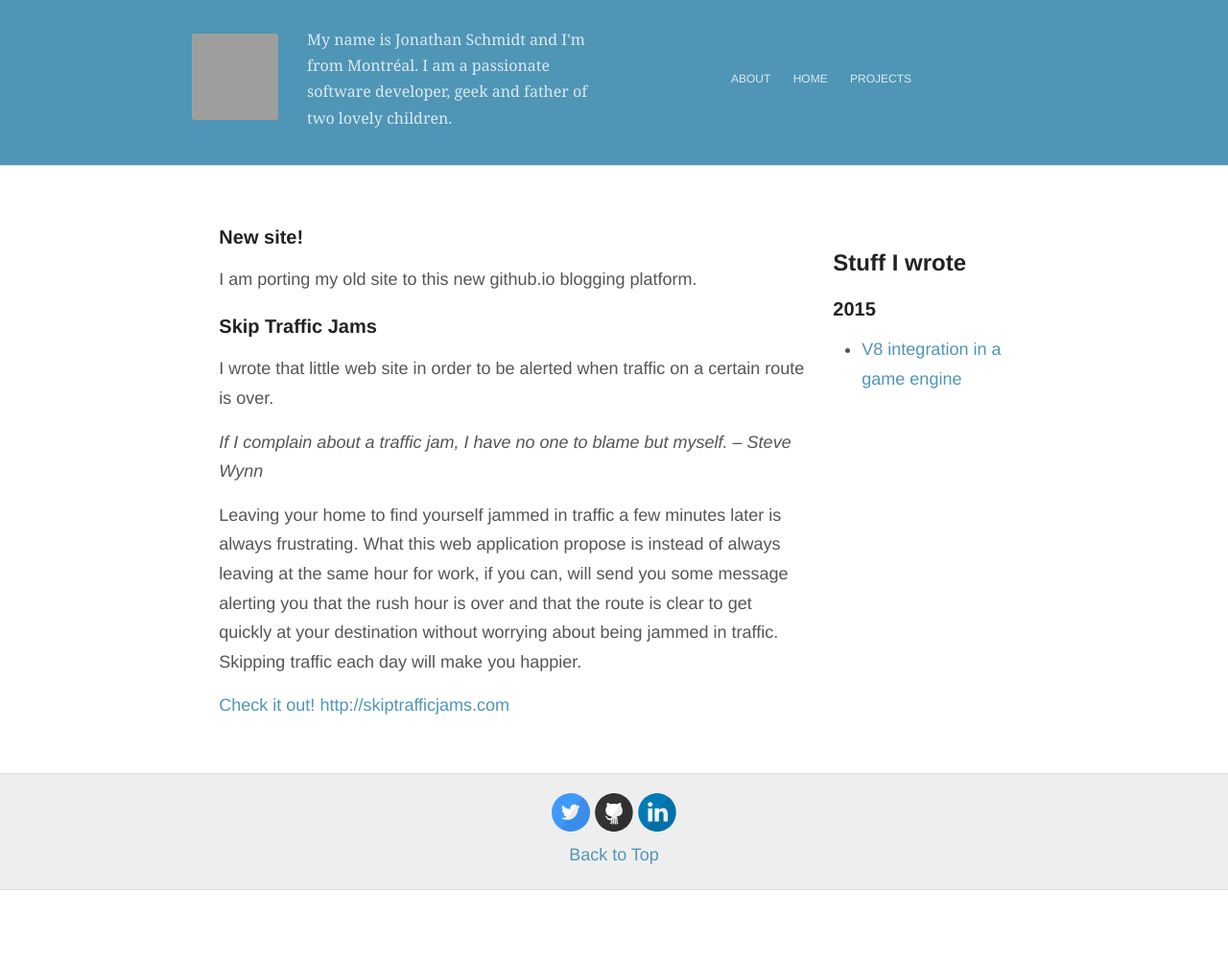
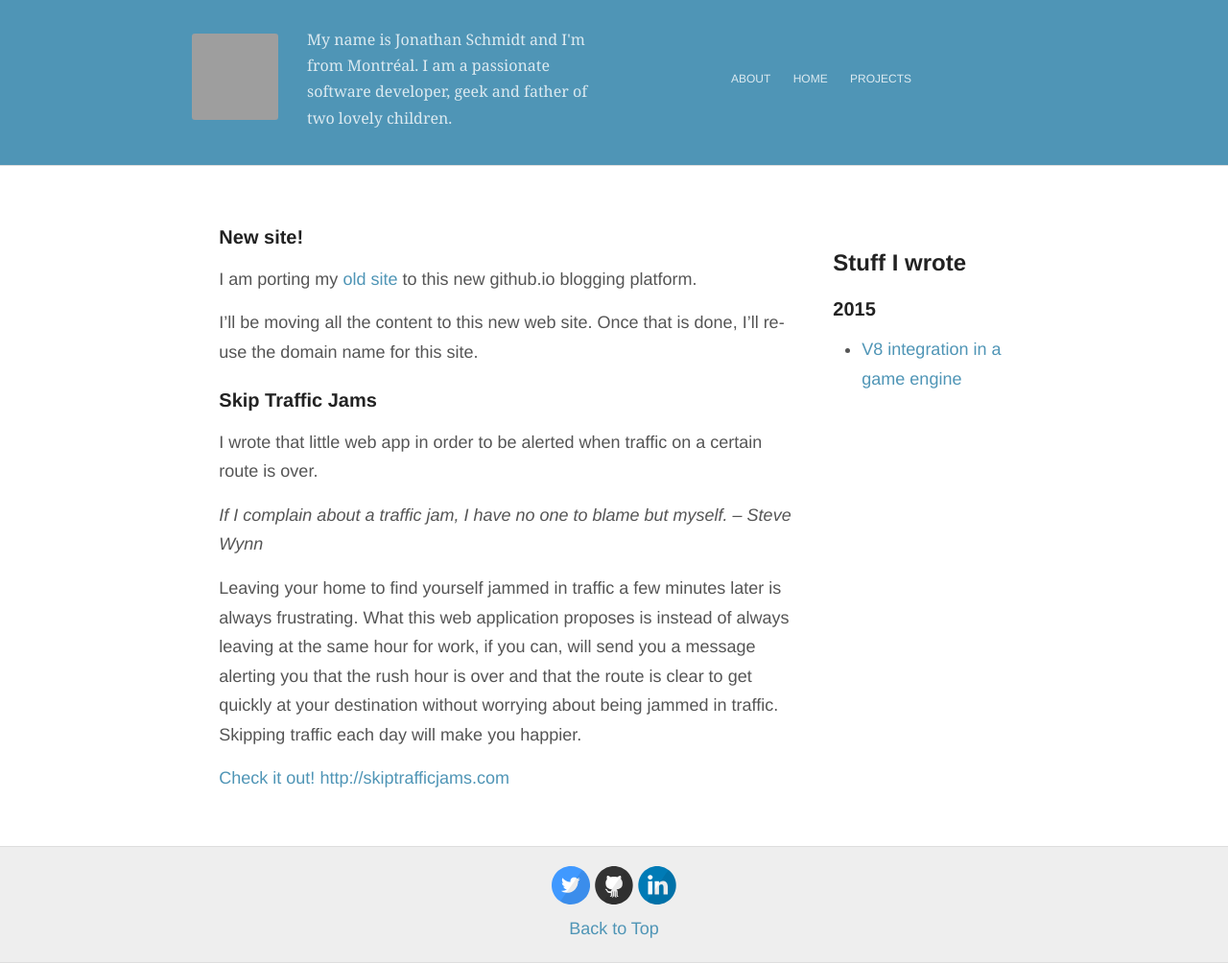
Before and after one commit to jschmidt42/jschmidt42.github.io, a Jekyll site: the page built from index.md, in a window 1280 px wide. Shown: the whole page at 96% size. Built offline with Jekyll 4.4.1, drawn with Linux system fonts in a browser that asks for light colours; our own code applies the rules of GitHub Pages for plain Markdown files; before the commit the page ends 928 px from its top, so only the background shows below that; grey boxes are pictures that could not be loaded.

Commit message:
Update news

```diff
--- a/index.md
+++ b/index.md
@@ -1,16 +1,18 @@
 ### New site!
 
-I am porting my old site to this new github.io blogging platform.
+I am porting my [old site](http://www.equals-forty-two.com/) to this new github.io blogging platform.
+
+I'll be moving all the content to this new web site. Once that is done, I'll re-use the domain name for this site.
 
 ### Skip Traffic Jams
 
-I wrote that little web site in order to be alerted when traffic on a certain route is over.
+I wrote that little web app in order to be alerted when traffic on a certain route is over.
 
 _If I complain about a traffic jam, I have no one to blame but myself. -- Steve Wynn_
 
 Leaving your home to find yourself jammed in traffic a few minutes later is always frustrating.
-What this web application propose is instead of always leaving at the same hour for work, if you
-can, will send you some message alerting you that the rush hour is over and that the route is
+What this web application proposes is instead of always leaving at the same hour for work, if you
+can, will send you a message alerting you that the rush hour is over and that the route is
 clear to get quickly at your destination without worrying about being jammed in traffic.
 Skipping traffic each day will make you happier.
 
```
